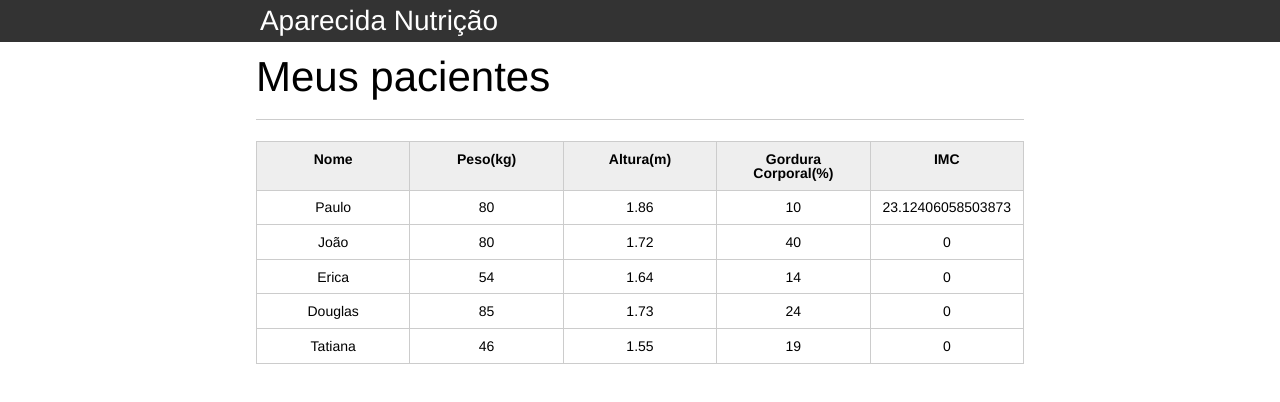
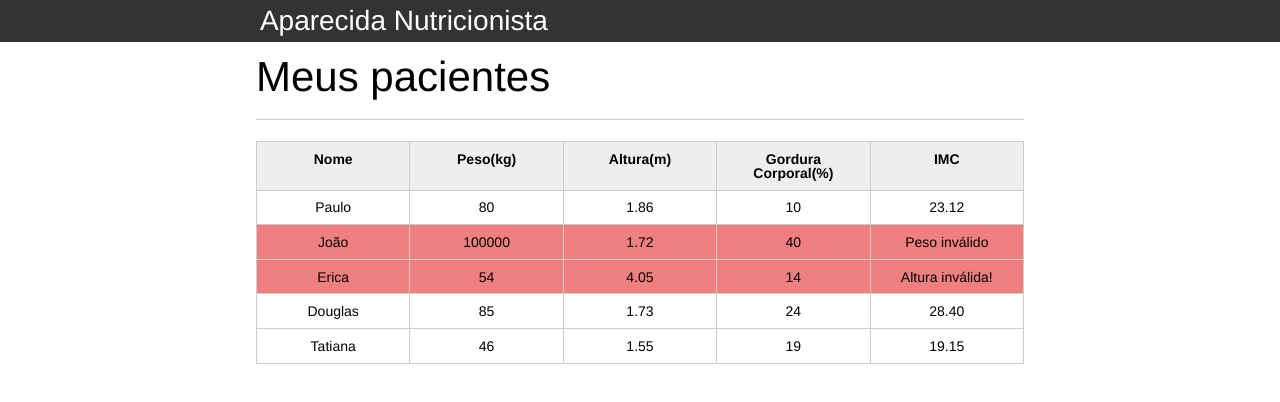
Before and after one commit to AnotherAlexMoreira/Alura---Introducao-JavaScript, a plain HTML site: page index.html in a window 1280 px wide. Drawn offline with Linux system fonts and the light colour scheme.

Commit message:
Aula 3 - Arrays, Loops e Estilos

```diff
--- a/css/index.css
+++ b/css/index.css
@@ -132,3 +132,6 @@ button[disabled=disabled], button:disabled {
 .campo-invalido{
 	border: 1px solid red;
 }
+.paciente-invalido{
+	background-color: lightcoral;
+}
--- a/index.html
+++ b/index.html
@@ -39,7 +39,7 @@
 
 						<tr class="paciente" >
 							<td class="info-nome">João</td>
-							<td class="info-peso">80</td>
+							<td class="info-peso">100000</td>
 							<td class="info-altura">1.72</td>
 							<td class="info-gordura">40</td>
 							<td class="info-imc">0</td>
@@ -48,7 +48,7 @@
 						<tr class="paciente" >
 							<td class="info-nome">Erica</td>
 							<td class="info-peso">54</td>
-							<td class="info-altura">1.64</td>
+							<td class="info-altura">4.05</td>
 							<td class="info-gordura">14</td>
 							<td class="info-imc">0</td>
 						</tr>
--- a/js/principal.js
+++ b/js/principal.js
@@ -1,4 +1,15 @@
-var paciente = document.querySelector("#primeiro-paciente");
+var titulo = document.querySelector(".titulo");
+titulo.textContent = "Aparecida Nutricionista";
+
+//querySelector só mostra o primeiro registro
+//var paciente = document.querySelector("#primeiro-paciente");
+
+//querySelectorAll traz uma lista de todos os registros
+var pacientes = document.querySelectorAll(".paciente");
+
+for(var i = 0; i < pacientes.length; i ++){
+
+    var paciente = pacientes[i];
 
     var tdPeso = paciente.querySelector(".info-peso");
     var peso = tdPeso.textContent;
@@ -14,14 +25,15 @@ var alturaValida = true;
     if (peso <= 0 || peso >= 1000) {
         pesoValido = false;
         tdImc.textContent = "Peso inválido";
+        paciente.classList.add("paciente-invalido");
     }
     if (altura <= 0 || altura >= 3.00){
         alturaValida = false;
         tdImc.textContent = "Altura inválida!";
+        paciente.classList.add("paciente-invalido");
     }
     if (pesoValido && alturaValida){
         var imc = peso / (altura*altura);
-    tdImc.textContent = imc;
-}else{
-    tdImc.textContent = "Altura e/ou peso inválido(s)!"
+        tdImc.textContent = imc.toFixed(2);
     }
+}
```
Lines whose indentation alone changed are shown as unchanged.
